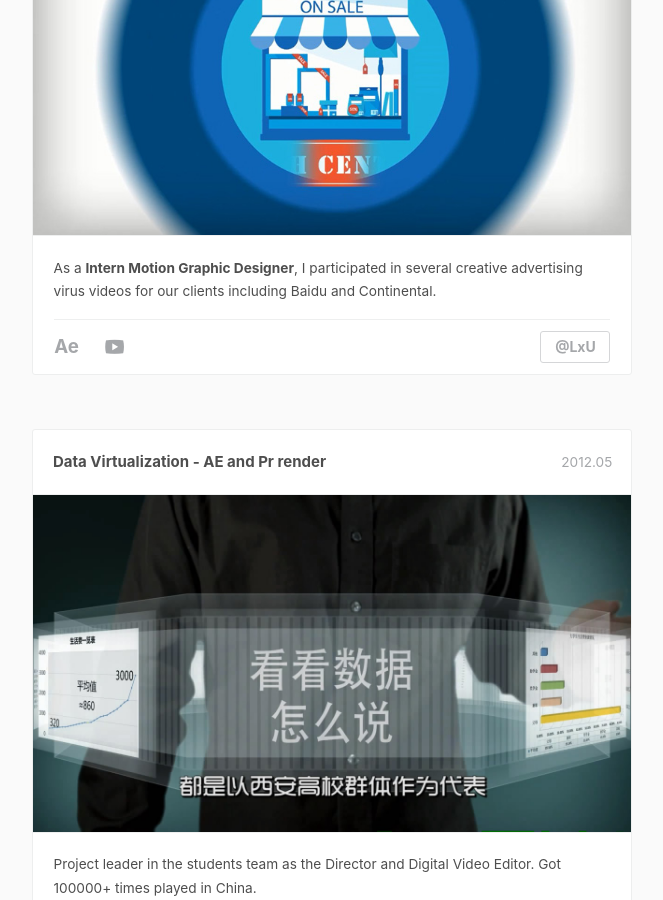
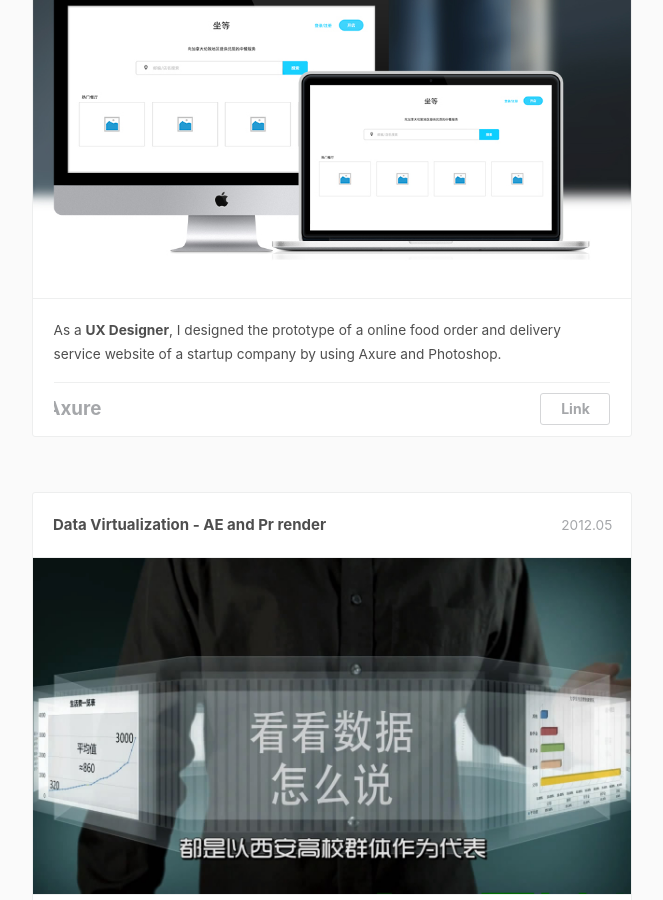
Before and after one commit to Xixiong-Guo/Xixiong-Guo.github.io, a Jekyll site: the page built from portfolio/index.html, in a window 1280 px wide and 900 px high, scrolled down 1967 px. Shown: the whole window, without its empty margins (308-971 px from the left). Built offline with Jekyll 4.4.1, drawn with Linux system fonts in a browser that asks for light colours; nearby versions of some CDN libraries; comment, search, counter and statistics services are not loaded.

Commit message:
Update index.html

```diff
--- a/portfolio/index.html
+++ b/portfolio/index.html
@@ -64,15 +64,14 @@ layout: default
 						<div class="cbp_tmlabel">
 							<h2>Intern @LxU Studio</h2>
 							<time>2013.06 - 08</time>
-							<img src="images/intern-lxu.jpg">
+							<img src="images/p-ax.jpg">
 							<ul>
 								<li>
-									As a <b>Intern Motion Graphic Designer</b>, I participated in several creative advertising virus videos for our clients including Baidu and Continental.
+									As a <b>UX Designer</b>, I designed the prototype of a online food order and delivery service website of a startup company by using Axure and Photoshop.
 								</li>
 								<li class="skill">
-									<span><b>Ae</b></span>
-									<span class="cbp_tmicon-video"></span>
-									<span class="link"><a target="_blank" href="http://weibo.com/lxustudio">@LxU</a></span>
+									<span><b>Axure</b></span>
+									<span class="link"><a target="_blank" href="sb2tti.axshare.com">Link</a></span>
 								</li>
 							</ul>
 						</div>
```
